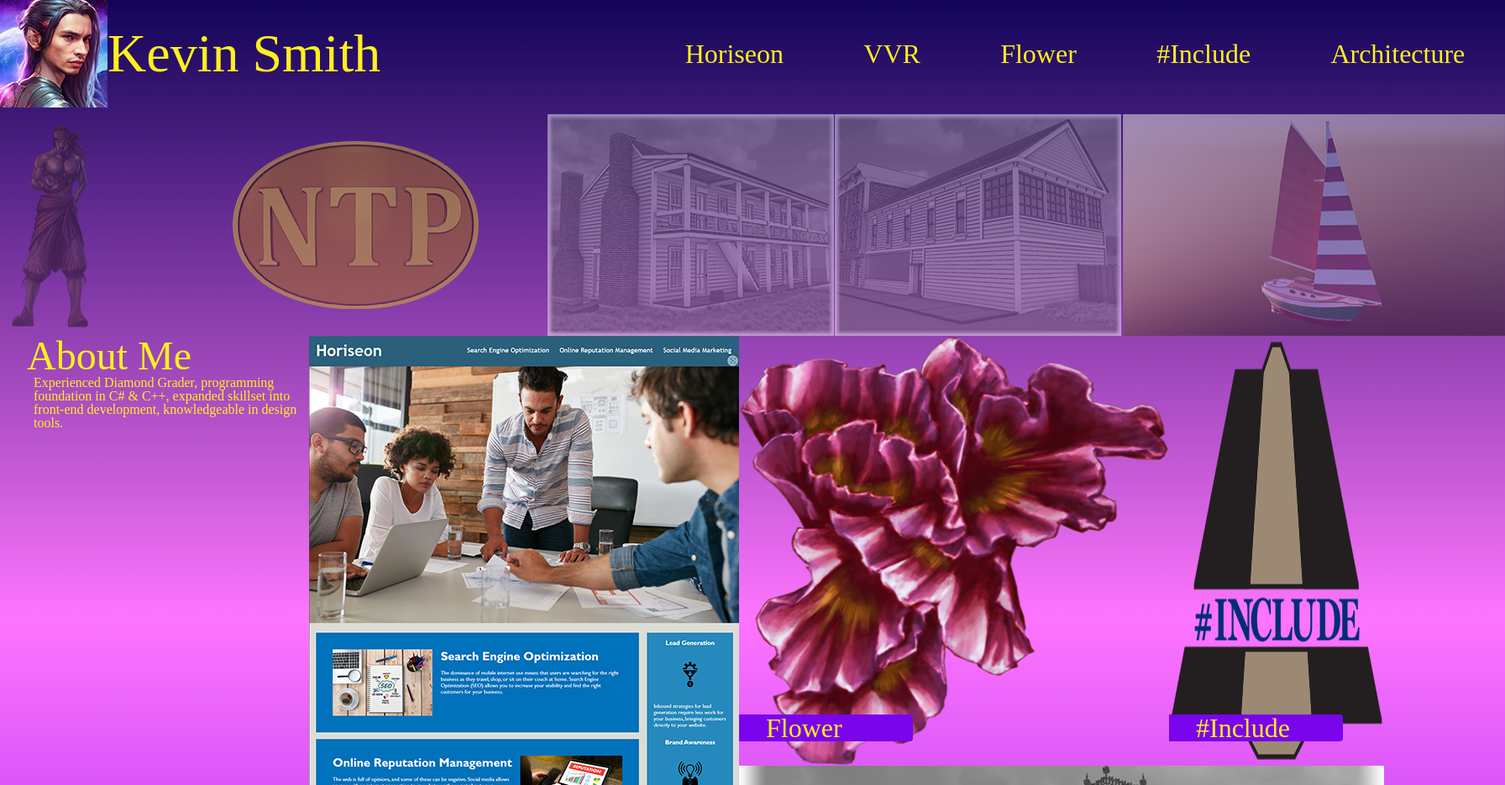
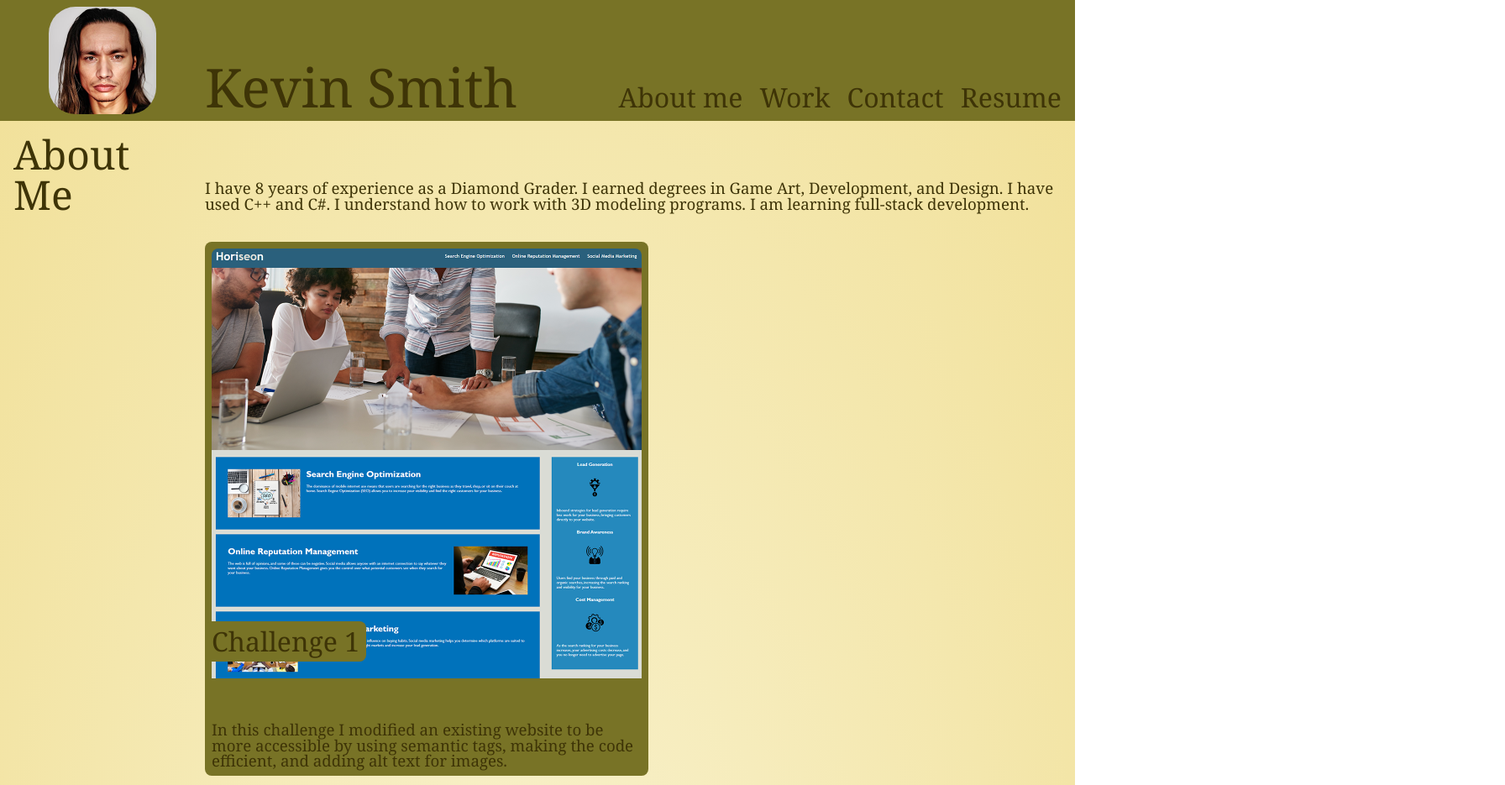
Before and after one commit to Cleffy/Portfolio, a plain HTML site: page index.html in a window 1280 px wide. Shown: the top 935 px of the page at 84% size, 1792 px wide, since content can reach past the window. Drawn offline with Linux system fonts and the light colour scheme.

Commit message:
Finished website minus readme and comments

```diff
--- a/Assets/CSS/portfolioStyle.css
+++ b/Assets/CSS/portfolioStyle.css
@@ -1,108 +1,142 @@
 :root{
-    --primaryBackgroundColor: #120458;
-    --secondaryBackgroundColor: #7a04eb;
-    --tertiaryBackgroundColor: #fe75fe;
-    --fontColor: #FFF01F;
-    --radius: 4px;
+    --backgroundColor: #787326;
+    --highlightColor: #CCC13A;
+    --textColor: #3E3407;
+    --basePadding: 8px;
+    --baseRadius: 8px;
 }
 *{
-    padding: 0 0;
+    box-sizing: border-box;
 }
+
 body{
-    background-color: rgb(87, 92, 134);
+    display: block;
+    background-image: radial-gradient(#f9f3d1, #f1e098);
+    color: var(--textColor);
+    font-family: Georgia, 'Times New Roman', Times, serif;
 }
-#mainArea{
-    background-image: linear-gradient(var(--primaryBackgroundColor), var(--tertiaryBackgroundColor), var(--secondaryBackgroundColor));
-    color: var(--fontColor);
-    display: flex;
-    flex-wrap: wrap;
-    height: 1472px;
-    width: 1792px;
-    margin: auto;
+h1{
+    font-size: 48pt;
+    padding: var(--basePadding);
+}
+h2{
+    font-size: 36pt;
+    padding: var(--basePadding);
+}
+h3{
+    font-size: 24pt;
+    padding: var(--basePadding);
+}
+p{
+    font-size: 14pt;
+    padding: var(--basePadding);
+}
+a{
+    font-size: 24pt;
+    padding: var(--basePadding);
+    text-decoration: none;
+    color: var(--textColor);
+}
+nav a:hover{
+    border: 2px;
+    border-style: dashed;
+    border-color: var(--highlightColor);
+    color: var(--highlightColor);
+    width: calc(100%-4px);
 }
 
 header{
-    height: 128px;
-    width: 100%;
     display: flex;
+    padding: var(--basePadding);
+    background-color: var(--backgroundColor);
+    flex-wrap: wrap;
 }
-h1{
-    font-size: 48pt;
-    align-self: center;
-    width: 640px;
-}
-nav{
-    width: 1024px;
-    display: flex;
-    justify-content: space-around;
+header img{
+    width: 128px;
+    border-radius: 32px;
+    margin-left: 50px;
+    margin-right: 50px;
     align-self: center;
 }
-h2{
-    font-size: 36pt;
-    margin-left: 32px;
+header h1{
+    align-self: last baseline;
+    padding-bottom: 0;
 }
-h3{
-    font-size: 24pt;
+header nav{
+    align-self: last baseline;
+    align-content: space-evenly;
+    margin-left: auto;
 }
-p{
-    font-size: 12pt;
-    margin-left: 40px;
+header nav a{
+    padding-bottom: 0;
 }
-a{
-    color: var(--fontColor);
-    text-decoration: none;
+main section{
+    display: flex;
+    flex-direction: row;
+    align-items: last baseline;
+    padding: var(--basePadding);
 }
-
-#teaser{
-    opacity: 50%;
+main section h2{
+    flex-basis: 228px;
+    flex-grow: 0;
+    flex-shrink: 0;
 }
-
-aside{
-    width: 368px;
+#gallery{
+    display: flex;
+    flex-flow: wrap;
 }
-
-main{
-    height: 1024px;
-    width: 1280px;
-    display: flex;
+#gallery a{
+    padding: 0;
 }
-#column2{
+.project{
+    width: 528px;
+    margin: 8px;
+    border-radius: var(--baseRadius);
+    background-color: var(--backgroundColor);
+    transition: transform 250ms ease-in-out;
+    transition: background-color 500ms ease-in-out;
+}
+.project img{
+    position: relative;
+    border-top-left-radius: var(--baseRadius);
+    border-top-right-radius: var(--baseRadius);
+    top: 8px;
+    left: 8px;
+    width: 512px;
+}
+.project h3{
+    position: relative;
+    top: -64px;
+    width: max-content;
+    background-color: var(--backgroundColor);
+    border-radius: var(--baseRadius);
+    transition: background-color 500ms ease-in-out;
+}
+.project:hover h3{
+    background-color: var(--highlightColor);
+}
+.project:hover{
+    background-color: var(--highlightColor);
+    transform: scale(1.05);
+}
+#contact{
+    background-color: var(--backgroundColor);
+}
+#contact nav{
     display: flex;
     flex-wrap: wrap;
 }
-#projectOne{
-    width: 512px;
-    height: 768px;
+
+@media screen and (max-width: 768px){
+    main section{
+        flex-direction: column;
+        align-items: flex-start;
+    }
+    main section h2{
+        flex-basis: auto;
+    }
+    header{
+        flex-direction: column;
+        align-content: center;
+    }
 }
-#projectTwo{
-    width: 512px;
-    height: 256px;
-}
-#projectThree{
-    width: 512px;
-    height: 512px;
-}
-#projectFour{
-    width: 256px;
-    height: 512px;
-}
-#projectFive{
-    width: 768px;
-    height: 512px;
-}
-.projectTag{
-    position: relative;
-    width: 175px;
-    top: -64px;
-    padding-left: 32px;
-    background-color: var(--secondaryBackgroundColor);
-    border-top-right-radius: var(--radius);
-    border-bottom-right-radius: var(--radius);
-}
-
-footer{
-    display: flex;
-    margin-left: 368px;
-    width: 512px;
-    justify-content: space-between;
-}
--- a/index.html
+++ b/index.html
@@ -9,63 +9,60 @@
         <link rel="stylesheet" type="text/css" href="./Assets/CSS/portfolioStyle.css" />
     </head>
     <body>
-    <div id="mainArea">
         <header>
-            <img src="./Assets/Images/Picsart_23-01-01_18-31-58-231.jpg" />
+            <img src="./Assets/Images/HeadShot.png"/>
             <h1>Kevin Smith</h1>
             <nav>
-                <h3><a href="#projectOne">Horiseon</a></h3>
-                <h3><a href="#projectTwo">VVR</a></h3>
-                <h3><a href="#projectThree">Flower</a></h3>
-                <h3><a href="#projectFour">#Include</a></h3>
-                <h3><a href="#projectFive">Architecture</a></h3>
+                <a href="#about">About me</a>
+                <a href="#work">Work</a>
+                <a href="#contact">Contact</a>
+                <a href="./Assets/Downloadable/KevinSmith_Resume.docx">Resume</a>
             </nav>
         </header>
-        <img id="teaser" src="./Assets/Images/Teaser.png" />
-        <aside width="368px">
+        <main>
+            <section id="about">
                 <h2>About Me</h2>
-            <p>Experienced Diamond Grader, programming foundation in C# & C++, expanded skillset into front-end development, knowledgeable in design tools.</p>
-        </aside>
-        <main>
-            <div id="column1" width="512px">
-                <section class="project" id="projectOne">
-                    <img src="./Assets/Images/codeRefractor_LandingPage.png" />
-                    <div class="projectTag">
-                        <h3>Horiseon</h3>
+                <p>
+                    I have 8 years of experience as a Diamond Grader. I earned degrees in Game Art, Development, and Design. I have used C++ and C#. I understand how to work with 3D modeling programs. I am learning full-stack development.
+                </p>
+            </section>
+
+            <section id="work">
+                <h2>Work</h2>
+                <div id="gallery">
+                    <a href="https://cleffy.github.io/ChallengeWeek1-Accessibility/">
+                        <div class="project">
+                            <img src="./Assets/Images/ChallengeOne.png" alt="Accessibility Challenge" />
+                            <h3>Challenge 1</h3>
+                            <p>
+                                In this challenge I modified an existing website to be more accessible by using semantic tags, making the code efficient, and adding alt text for images.
+                            </p>
+                        </div>
+                    </a>
+                    <div class="project">
+                        <img src="./Assets/Images/BedAndBreakfast.png" alt="Lodgings" />
+                        <h3>Lodgings</h3>
+                        <p>A 19th century building render using Blender.</p>
+                    </div>
+                    <div class="project">
+                        <img src="./Assets/Images/Lefittes.png" alt="A tavern on street next to shopping"/>
+                        <h3>Lefitte's</h3>
+                        <p>A 19th century tavern along a main road render using Blender.</p>
+                    </div>
+                    <div class="project">
+                        <img src="./Assets/Images/VanceVanceRevolution.png" alt="A thematic background using blues and purples" />
+                        <h3>VVR</h3>
+                        <p>A backdrop using glass and lumination shaders in Blender.</p>
+                    </div>
                 </div>
             </section>
-                <section class="project" id="projectTwo">
-                    <img src="./Assets/Images/VanceVanceRevolution.png"/>
-                    <div class="projectTag">
-                        <h3>VVR</h3>
-                    </div>
+            <section id="contact">
+                <h2>Contact</h2>
+                <nav>
+                    <a href="mailto:falchard@live.com">falchard@live.com</a>
+                    <a href="tel:+16194198429">619-419-8429</a>
+                </nav>
             </section>
-            </div>
-            <div id="column2" width="768px">
-                <section class="project" id="projectThree">
-                    <img src="./Assets/Images/Flower.png" />
-                    <div class="projectTag">
-                        <h3>Flower</h3>
-                    </div>
-                </section>
-                <section class="project" id="projectFour">
-                    <img src="./Assets/Images/PoundInclude_Logo.png"/>
-                    <div class="projectTag">
-                        <h3>#Include</h3>
-                    </div>
-                </section>
-                <section class="project" id="projectFive">
-                    <img src="./Assets/Images/Officer's Lounge.png"/>
-                    <div class="projectTag">
-                        <h3>Architecture</h3>
-                    </div>
-                </section>
-            </div>
         </main>
-        <footer>
-            <h3><a href="tel:+16194198429">619-419-8429</a></h3>
-            <h3><a href="mailto:falchard@live.com?subject=Portfolio%20Referral">falchard@live.com</a></h3>
-        </footer>
-    </div>
     </body>
 </html>
```
Also changed, not shown: Assets/Images/BedAndBreakfast.png (added), Assets/Images/ChallengeOne.png (added), Assets/Images/Flower.png (deleted), Assets/Images/HeadShot.png (added), Assets/Images/Lefittes.png (added), Assets/Images/Officer's Lounge.png (deleted), Assets/Images/Picsart_23-01-01_18-31-58-231.jpg (deleted), Assets/Images/PoundInclude_Logo.png (deleted), Assets/Images/Teaser.png (deleted), Assets/Images/codeRefractor_LandingPage.png (deleted), 2 other files. Lines whose indentation alone changed are shown as unchanged.
